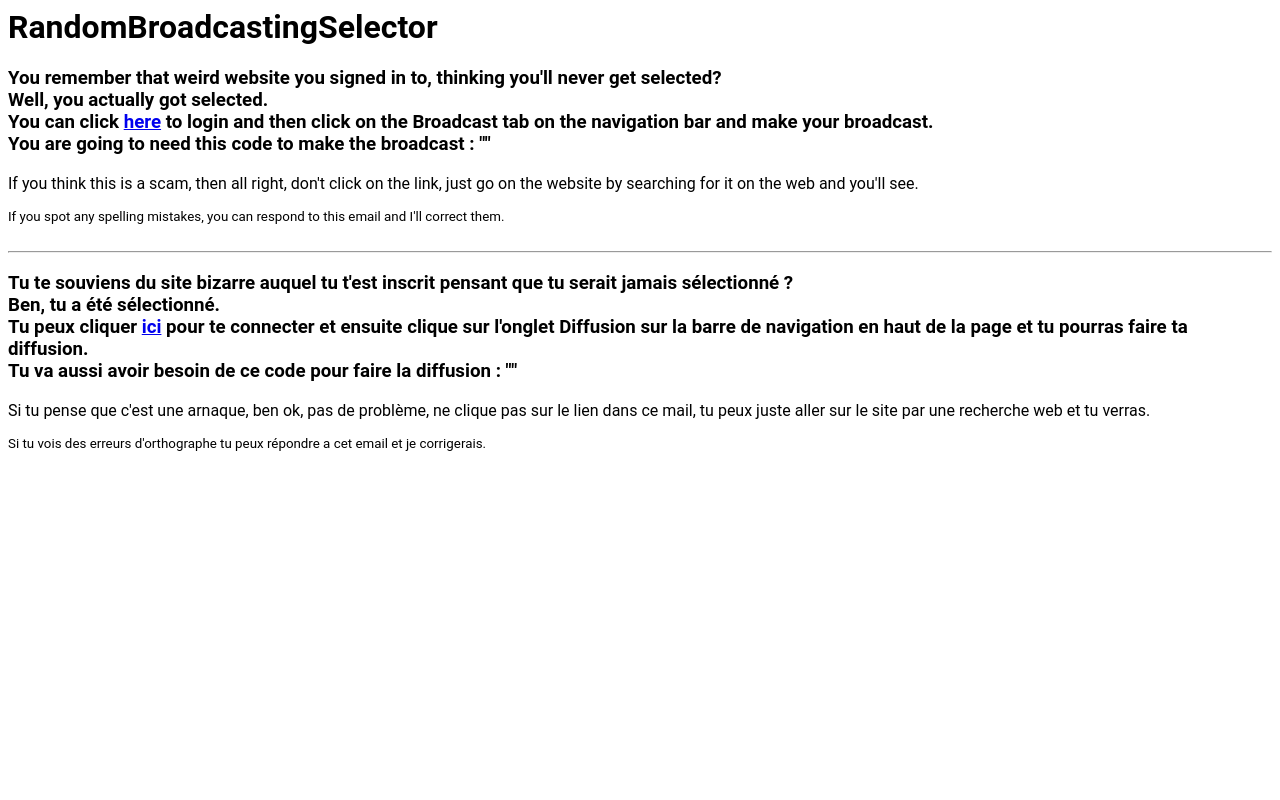
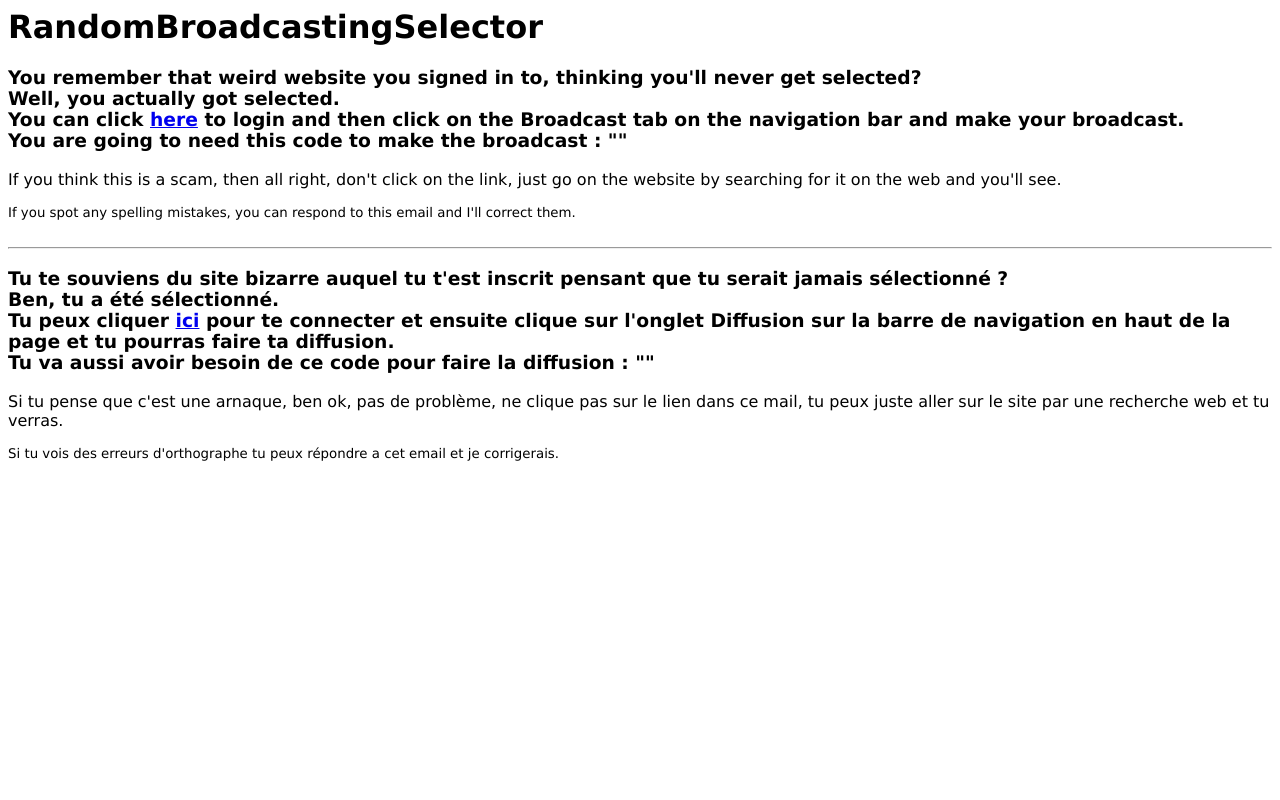
Before and after one commit to Nifle-CGE/RandomBroadcastingSelector, a Flask app: template templates/brod_mail.html in a window 1280 px wide. Run offline with Flask 2, Linux system fonts and the light colour scheme; the template is opened without the code that fills it, so the values that code supplies are empty; parts of the project's set-up code (start-up, migrations or seed data) failed here and were passed over.

Commit message:
modification de la police de base des mails

```diff
--- a/templates/ban_mail.html
+++ b/templates/ban_mail.html
@@ -1,4 +1,4 @@
-<body style="font-family: 'Roboto', sans-serif;">
+<body style="font-family: Verdana, sans-serif;">
     <h1><b>R</b>andom<b>B</b>roadcasting<b>S</b>elector</h1>
     <h3>Hello, you were banned because of your message : "{{ brod.ban_message }}".<br>
         Your message was most reported for the following reason : {{ brod.ban_reason }}.<br>
--- a/templates/brod_mail.html
+++ b/templates/brod_mail.html
@@ -1,4 +1,4 @@
-<body style="font-family: 'Roboto', sans-serif;">
+<body style="font-family: Verdana, sans-serif;">
     <h1><b>R</b>andom<b>B</b>roadcasting<b>S</b>elector</h1>
     <h3>You remember that weird website you signed in to, thinking you'll never get selected?<br>
         Well, you actually got selected.<br>
```
